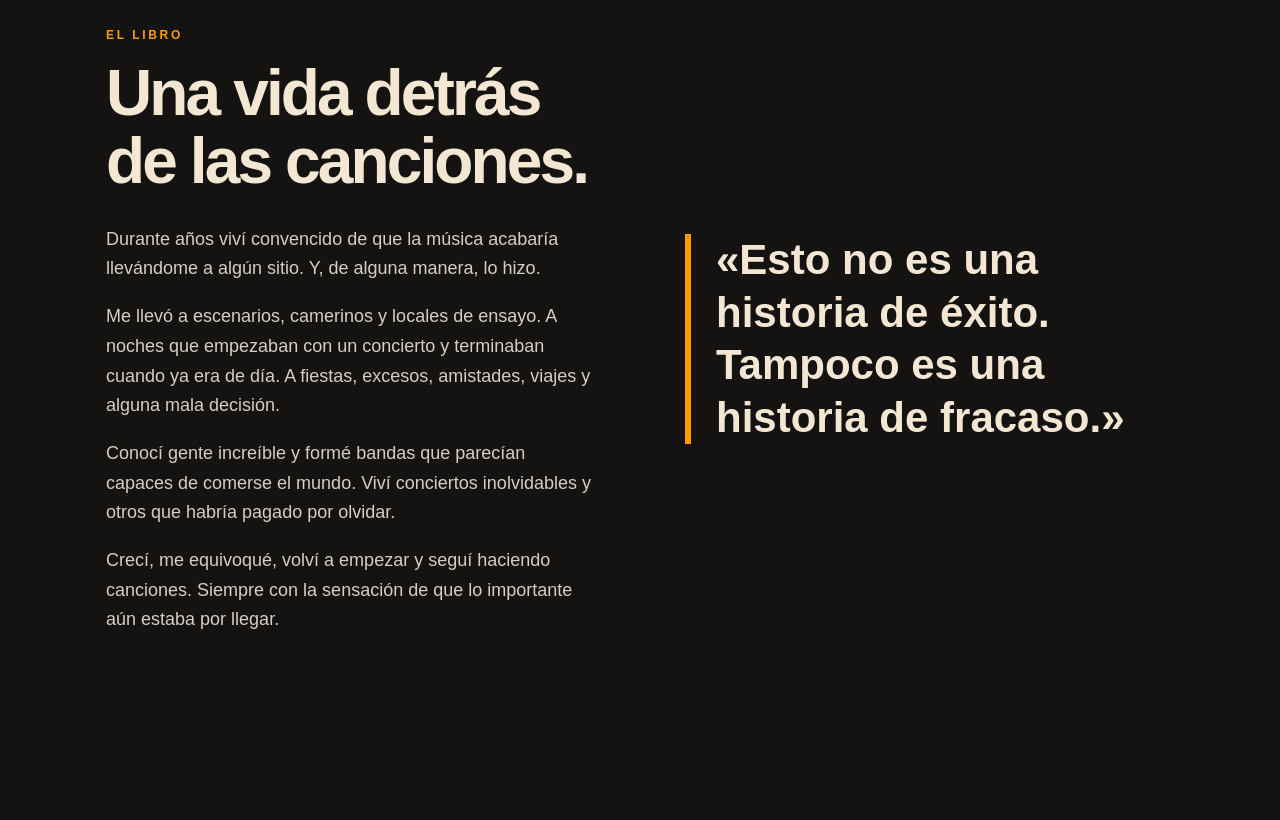
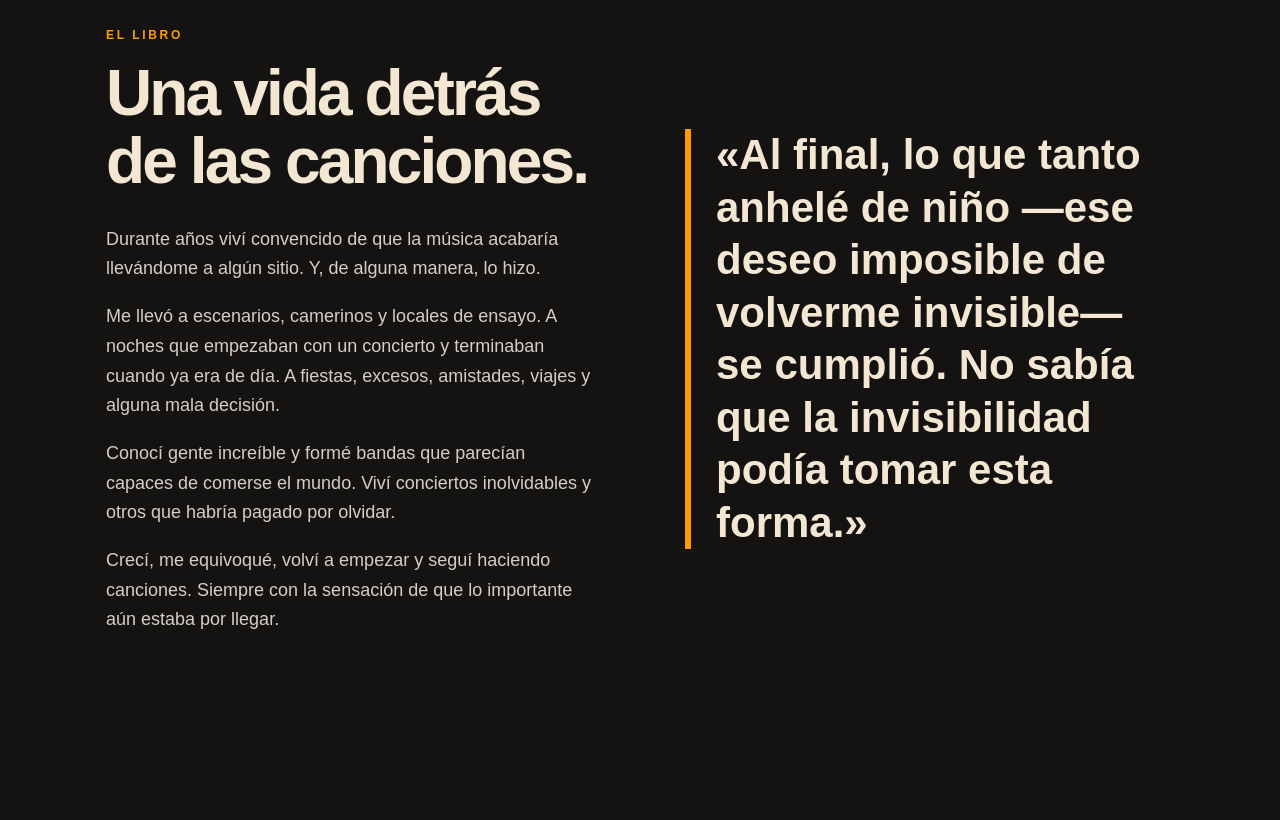
Before and after one commit to cosmicmarciana/cosmicmarciana.github.io, a plain HTML site: page libro/index.html in a window 1280 px wide. Shown: the part 920-1740 px from the top of the page. Drawn offline with Linux system fonts and the light colour scheme.

Commit message:
Update index.html

```diff
--- a/libro/index.html
+++ b/libro/index.html
@@ -20,7 +20,9 @@
 <header class="top"><div class="wrap"><a class="brand" href="#inicio">CARLES <b>ALMANSA</b></a><nav><a href="#el-libro">El libro</a><a href="#autor">El autor</a><a href="#disponibilidad">Comprar</a><a href="#contacto">Contacto</a></nav></div></header>
 <main id="inicio"><section class="wrap hero"><div><div class="eyebrow">Un libro de Carles Almansa</div><h1>EL HOMBRE<br><span>INVISIBLE</span></h1><div class="byline">PRÓLOGO DE DANI MATEO</div><p class="intro">Esta no es una historia de éxito. Tampoco es una historia de fracaso. Es la historia de alguien que nunca dejó de hacer música.</p><div class="buttons"><a class="btn buy-link" href="#disponibilidad">COMPRAR EL LIBRO</a><a class="btn outline" href="#el-libro">Conoce el libro ↓</a></div></div><div class="cover"><img src="p.webp" alt="Portada de El hombre invisible, de Carles Almansa"></div></section>
 <div class="line"></div>
-<section id="el-libro" class="wrap section story"><div><div class="kicker">El libro</div><h2>Una vida detrás de las canciones.</h2><p>Durante años viví convencido de que la música acabaría llevándome a algún sitio. Y, de alguna manera, lo hizo.</p><p>Me llevó a escenarios, camerinos y locales de ensayo. A noches que empezaban con un concierto y terminaban cuando ya era de día. A fiestas, excesos, amistades, viajes y alguna mala decisión.</p><p>Conocí gente increíble y formé bandas que parecían capaces de comerse el mundo. Viví conciertos inolvidables y otros que habría pagado por olvidar.</p><p>Crecí, me equivoqué, volví a empezar y seguí haciendo canciones. Siempre con la sensación de que lo importante aún estaba por llegar.</p></div><div class="quote">«Esto no es una historia de éxito. Tampoco es una historia de fracaso.»</div></section>
+<section id="el-libro" class="wrap section story"><div><div class="kicker">El libro</div><h2>Una vida detrás de las canciones.</h2><p>Durante años viví convencido de que la música acabaría llevándome a algún sitio. Y, de alguna manera, lo hizo.</p><p>Me llevó a escenarios, camerinos y locales de ensayo. A noches que empezaban con un concierto y terminaban cuando ya era de día. A fiestas, excesos, amistades, viajes y alguna mala decisión.</p><p>Conocí gente increíble y formé bandas que parecían capaces de comerse el mundo. Viví conciertos inolvidables y otros que habría pagado por olvidar.</p><p>Crecí, me equivoqué, volví a empezar y seguí haciendo canciones. Siempre con la sensación de que lo importante aún estaba por llegar.</p></div><div class="quote">«Al final, lo que tanto anhelé de niño —ese deseo imposible de volverme invisible— se cumplió.
+
+No sabía que la invisibilidad podía tomar esta forma.»</div></section>
 
 <section id="autor" class="wrap section about"><div><div class="kicker">Sobre el autor</div><h2>Carles Almansa</h2></div><div><p>Carles Almansa lleva componiendo canciones desde que tiene memoria. Como no consiguió que su música llegara a todo el mundo, ha decidido escribir <em>El hombre invisible</em> para que, al menos, alguien pueda ignorarlo en otro formato.</p><p>La música sigue formando parte de su vida. También puedes conocer su proyecto musical, <a class="music" href="https://cosmicmarciana.com" target="_blank" rel="noopener">Cosmic Marciana ↗</a>.</p></div></section>
 <section id="disponibilidad" class="bookdetail"><div class="wrap section"><div class="kicker">Comprar</div><h2 id="purchase-title">Consigue tu ejemplar.</h2><p id="purchase-copy"><em>El hombre invisible</em> es una historia de música, sueños, conciertos, amistades y unas cuantas decisiones equivocadas. Un recorrido por todo aquello que vivimos mientras creemos que lo mejor todavía está por llegar.</p><a class="btn buy-link" href="#disponibilidad" aria-disabled="true" onclick="if(this.getAttribute('aria-disabled')==='true')event.preventDefault()">COMPRAR EL LIBRO</a></div></section>
```
